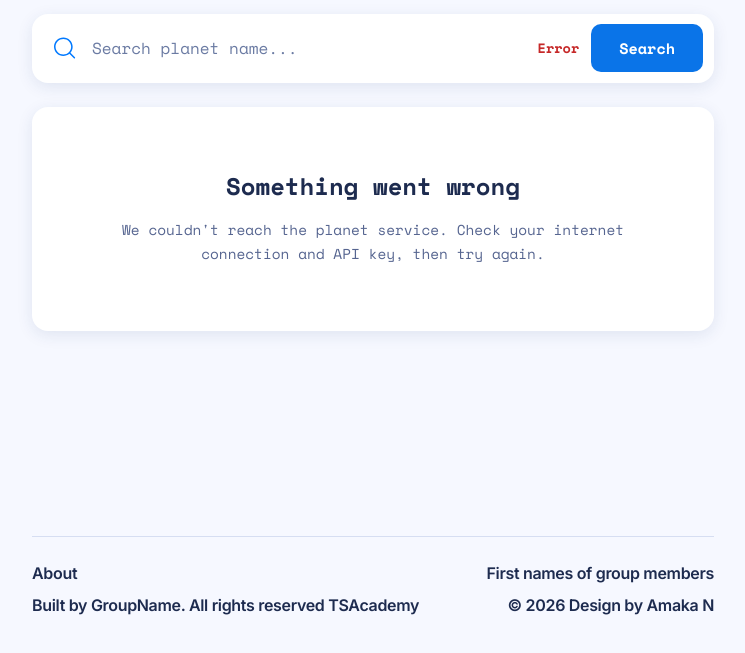
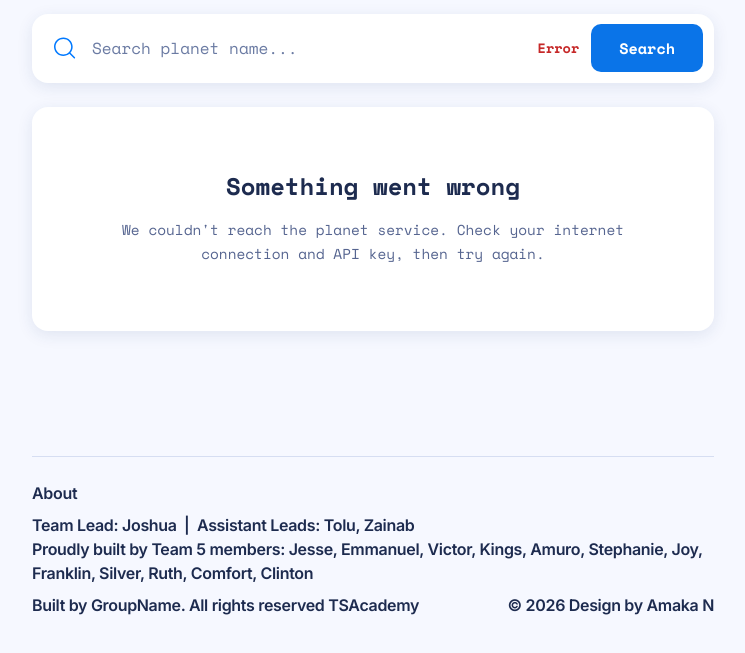
Before and after one commit to joshuakimia1008-beep/ts-academy-group-5-capstone, a plain HTML site: page index.html in a window 1280 px wide. Shown: the part 143-796 px from the top of the page, without its empty margins (267-1012 px from the left). Drawn offline with nearby package versions, Linux system fonts and the light colour scheme; no server answers.

Commit message:
Update footer with team member information
Added team member names to the footer section.

```diff
--- a/index.html
+++ b/index.html
@@ -273,7 +273,17 @@
     <footer>
       <div class="footer-content">
         <p>About</p>
-        <p>First names of group members</p>
+
+        <div class="footer-members">
+          <p class="footer-leads">
+            Team Lead: Joshua &nbsp;|&nbsp; Assistant Leads: Tolu, Zainab
+          </p>
+          <p>
+            Proudly built by Team 5 members: Jesse, Emmanuel, Victor, Kings,
+            Amuro, Stephanie, Joy, Franklin, Silver, Ruth, Comfort, Clinton
+          </p>
+        </div>
+
         <p>Built by GroupName. All rights reserved TSAcademy</p>
         <p>© 2026 Design by Amaka N</p>
       </div>
```
